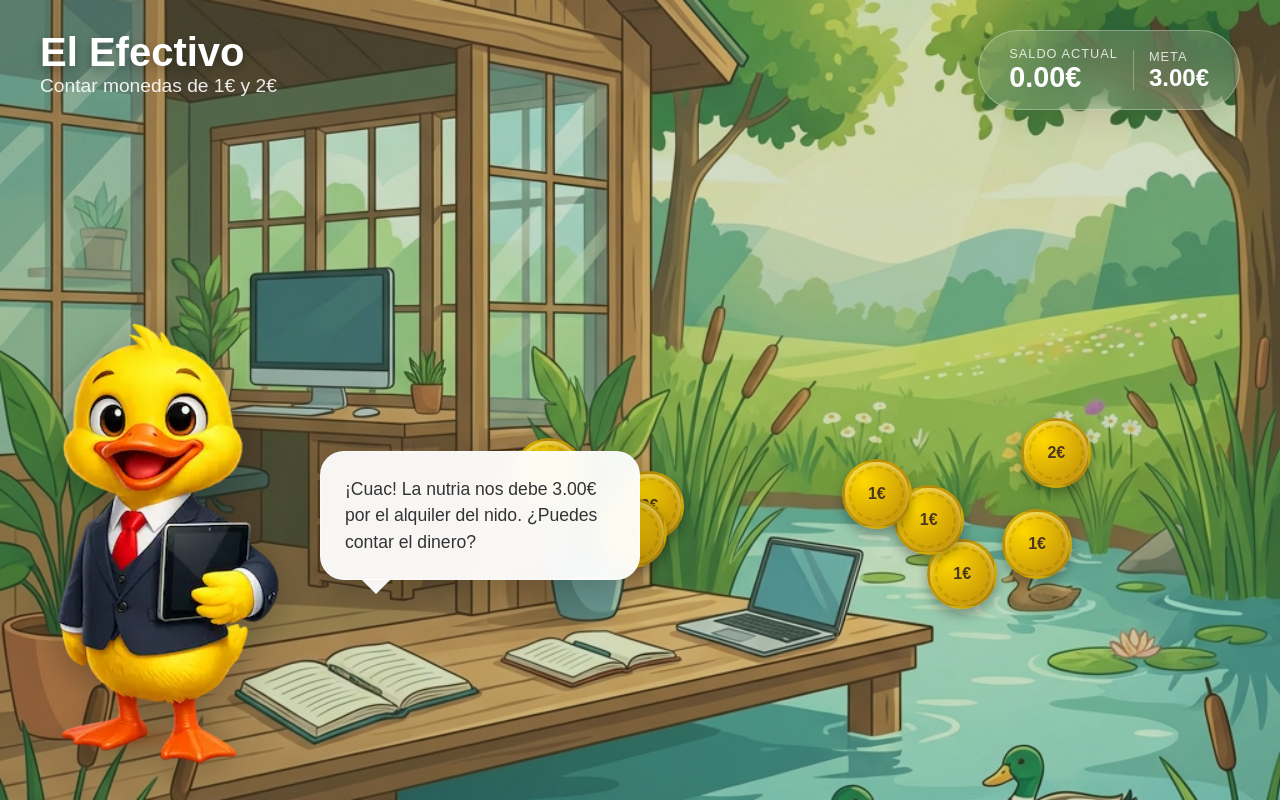
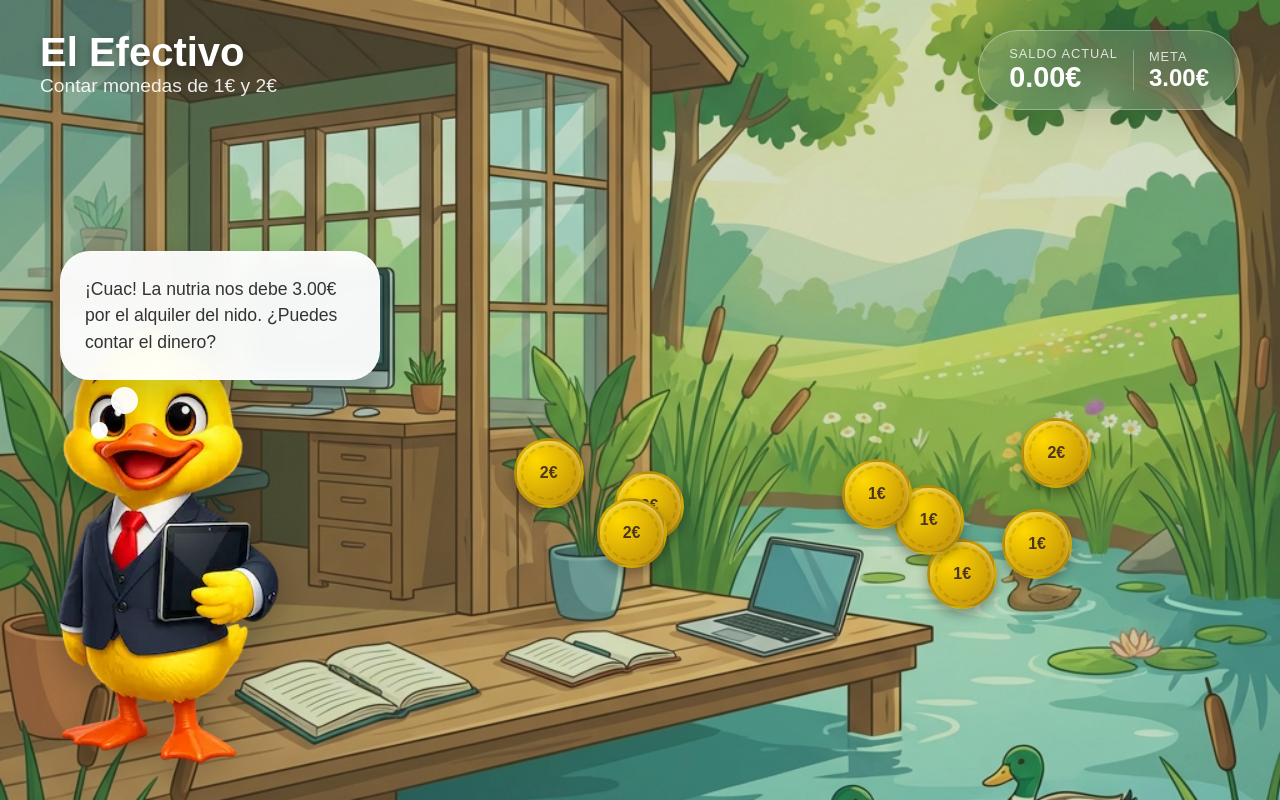
Before and after one commit to prbp03-lab/cuac-ta-corriente, a React (Vite) app: page / in a window 1280 px wide. Built offline with nearby package versions, Linux system fonts and the light colour scheme.

Commit message:
style: move message bubble above duck and change to thought bubble

```diff
--- a/src/index.css
+++ b/src/index.css
@@ -59,11 +59,11 @@ body {
 
 .speech-bubble {
   position: absolute;
-  bottom: 220px;
-  left: 320px;
+  bottom: 420px;
+  left: 60px;
   background: rgba(255, 255, 255, 0.95);
   padding: 24px;
-  border-radius: 24px;
+  border-radius: 30px;
   box-shadow: 0 15px 35px rgba(0, 0, 0, 0.2);
   max-width: 320px;
   z-index: 20;
@@ -76,11 +76,25 @@ body {
 .speech-bubble::after {
   content: '';
   position: absolute;
-  bottom: -15px;
-  left: 40px;
-  border-width: 15px 15px 0 15px;
-  border-style: solid;
-  border-color: rgba(255, 255, 255, 0.95) transparent transparent transparent;
+  bottom: -35px;
+  left: 50px;
+  width: 25px;
+  height: 25px;
+  background: rgba(255, 255, 255, 0.95);
+  border-radius: 50%;
+  border: 1px solid rgba(255, 255, 255, 0.2);
+}
+
+.speech-bubble::before {
+  content: '';
+  position: absolute;
+  bottom: -60px;
+  left: 30px;
+  width: 15px;
+  height: 15px;
+  background: rgba(255, 255, 255, 0.95);
+  border-radius: 50%;
+  border: 1px solid rgba(255, 255, 255, 0.2);
 }
 
 .coin-element {
```
